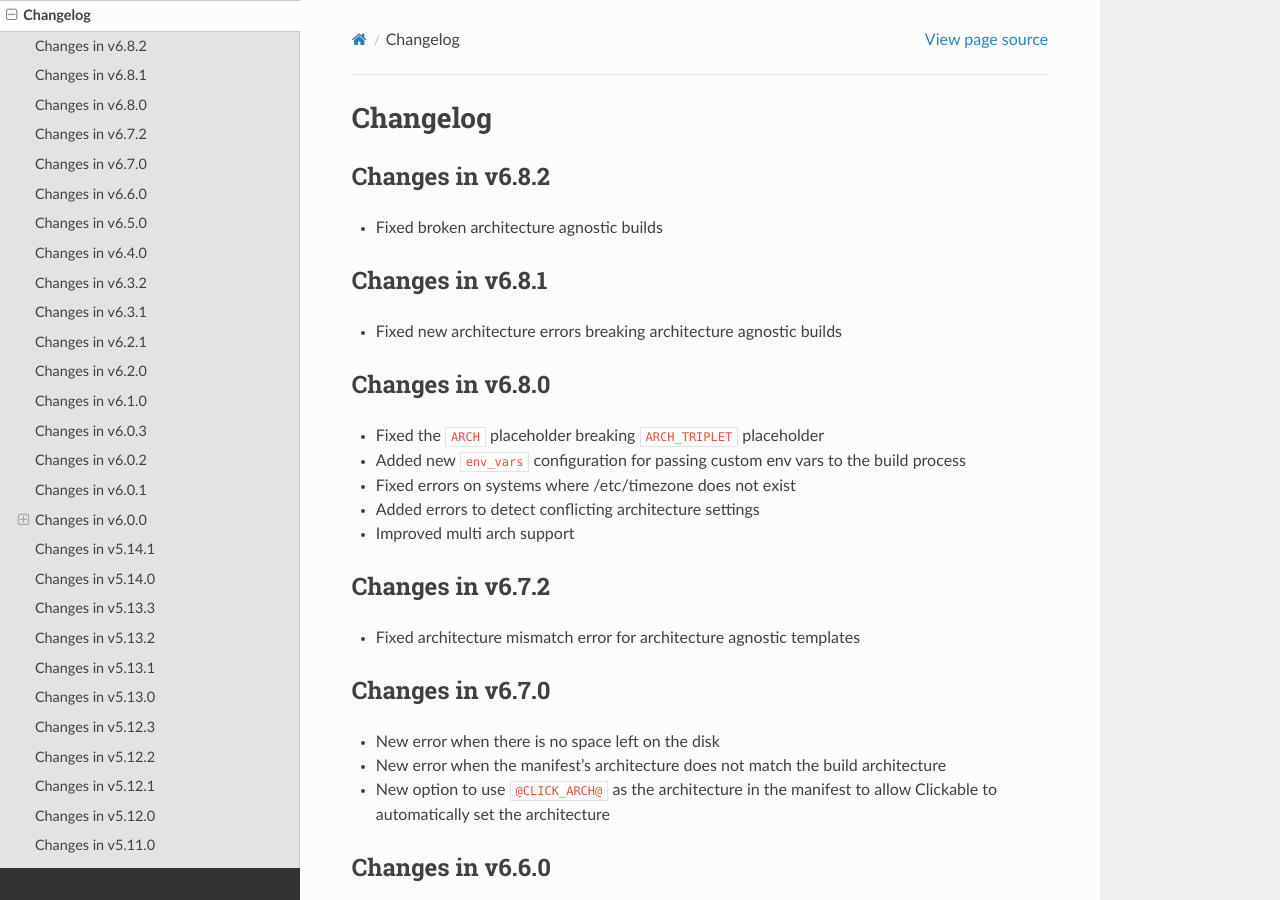
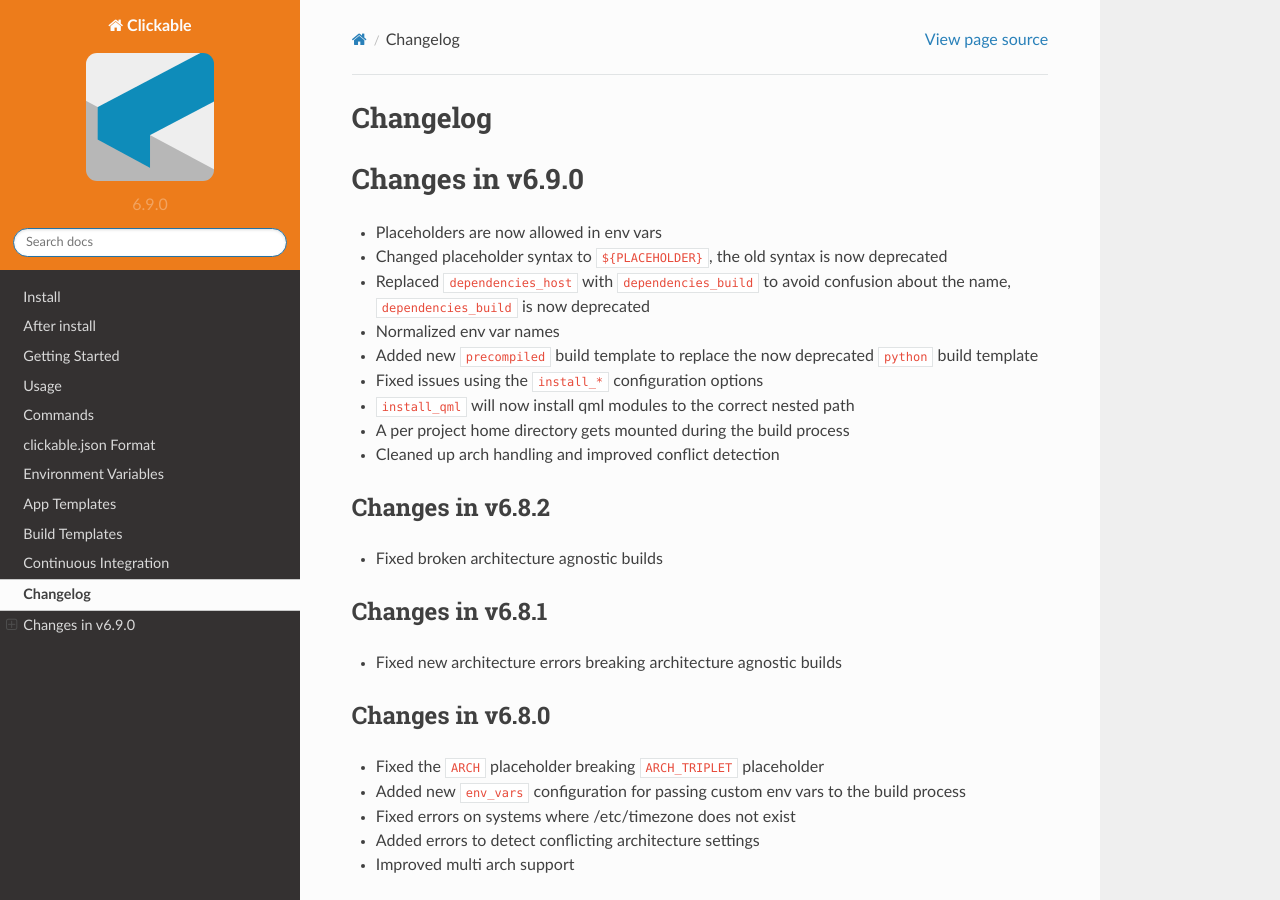
Before and after one commit to bhdouglass/clickable, a Sphinx documentation site: the page built from docs/changelog.rst, in a window 1280 px wide and 900 px high. Built offline with Sphinx 7.4.7 and the Read the Docs theme 2.0.0, drawn with Linux system fonts in a browser that asks for light colours.

Commit message:
Bump version to 6.9.0

```diff
--- a/clickable/__init__.py
+++ b/clickable/__init__.py
@@ -15,7 +15,7 @@ from clickable.logger import logger, log_file, console_handler
 from clickable.exceptions import ClickableException
 
 
-__version__ = '6.8.2'
+__version__ = '6.9.0'
 
 
 class Clickable(object):
--- a/docs/changelog.rst
+++ b/docs/changelog.rst
@@ -2,6 +2,20 @@
 
 Changelog
 =========
+
+Changes in v6.9.0
+=================
+
+- Placeholders are now allowed in env vars
+- Changed placeholder syntax to ``${PLACEHOLDER}``, the old syntax is now deprecated
+- Replaced ``dependencies_host`` with ``dependencies_build`` to avoid confusion about the name, ``dependencies_build`` is now deprecated
+- Normalized env var names
+- Added new ``precompiled`` build template to replace the now deprecated ``python`` build template
+- Fixed issues using the ``install_*`` configuration options
+- ``install_qml`` will now install qml modules to the correct nested path
+- A per project home directory gets mounted during the build process
+- Cleaned up arch handling and improved conflict detection
+
 
 Changes in v6.8.2
 -----------------
--- a/docs/conf.py
+++ b/docs/conf.py
@@ -55,9 +55,9 @@ author = 'Clickable Team'
 # built documents.
 #
 # The short X.Y version.
-version = '6.8.2'
+version = '6.9.0'
 # The full version, including alpha/beta/rc tags.
-release = '6.8.2'
+release = '6.9.0'
 
 # The language for content autogenerated by Sphinx. Refer to documentation
 # for a list of supported languages.
```
Also changed, not shown: 1 other file.
